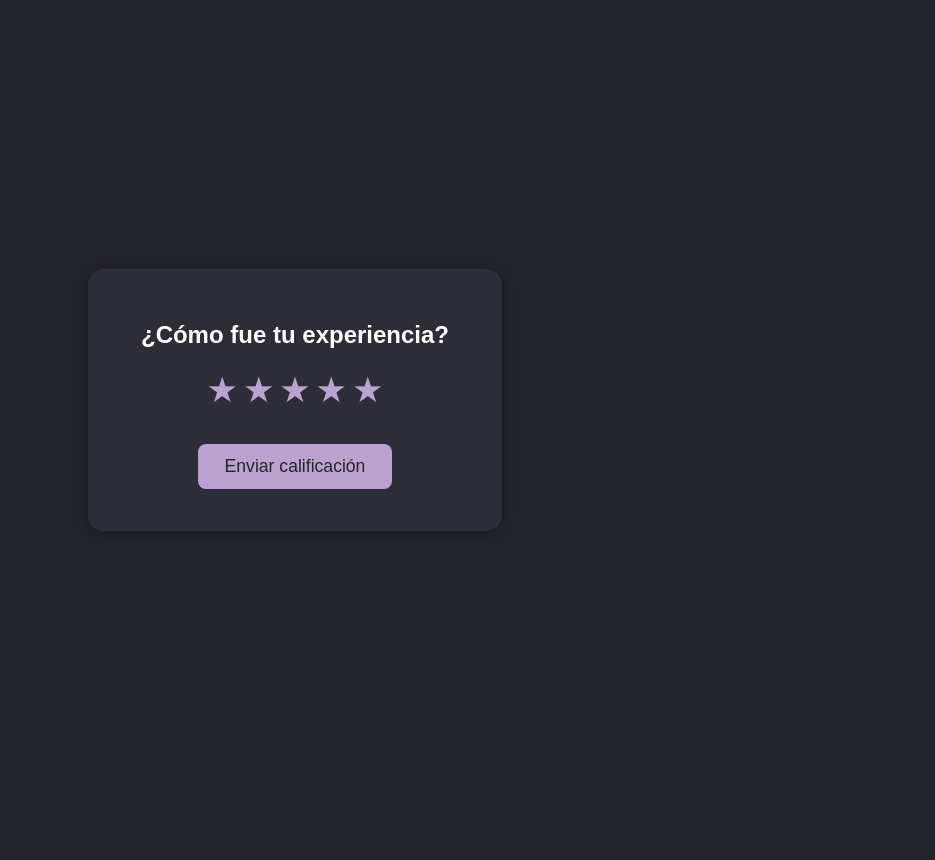
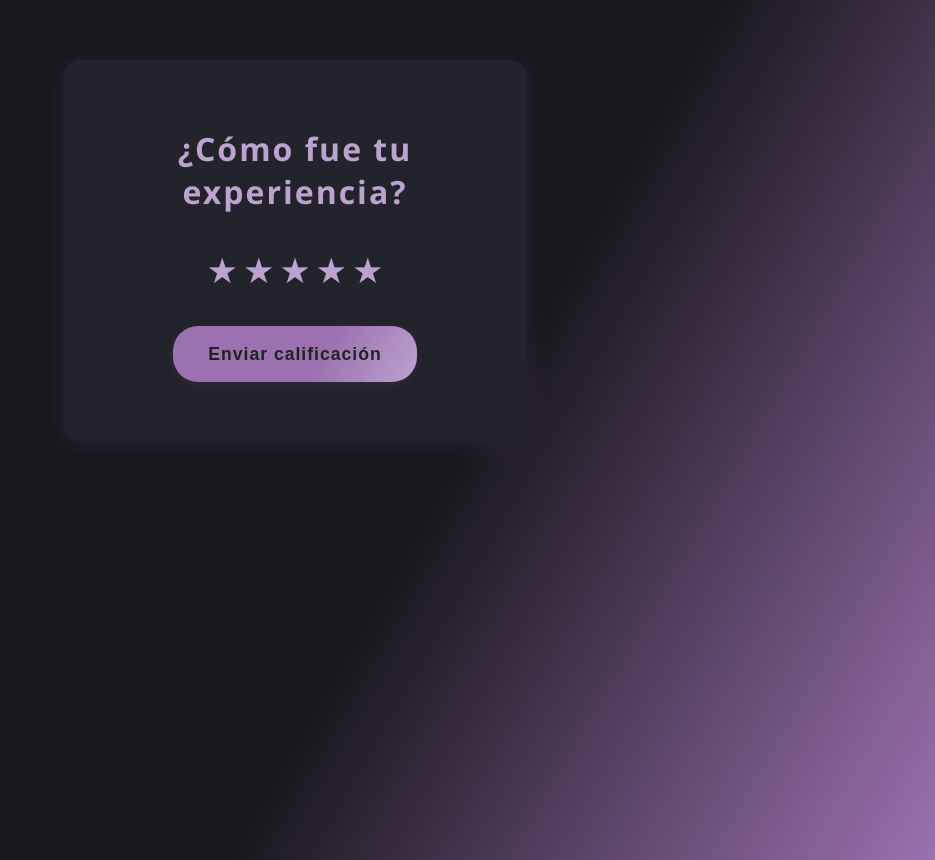
Before and after one commit to Brunosalvatore2604/Proyecto-Barberia, a website: page public/calificar/calificar.html in a window 1280 px wide. Shown: the whole page, without its empty margins (345-1280 px from the left). Before the commit the page ends 800 px from the top, so only its background shows below. Drawn offline with Linux system fonts and the light colour scheme.

Commit message:
calificacion prueba

```diff
--- /dev/null
+++ b/public/calificar/calificar.css
@@ -0,0 +1,72 @@
+body {
+    background: linear-gradient(120deg, #18171c 60%, #9B71B0 100%);
+    font-family: 'Segoe UI', Arial, sans-serif;
+    margin: 0;
+    min-height: 100vh;
+    color: #eee;
+}
+
+.calificar-box {
+    max-width: 400px;
+    margin: 60px auto;
+    background: #23232b;
+    border-radius: 18px;
+    box-shadow: 0 4px 24px rgba(155,113,176,0.13);
+    padding: 2.5em 2em 2em 2em;
+    text-align: center;
+    animation: fadeInUp 1.2s 0.8s both;
+}
+
+@keyframes fadeInUp {
+    0% { opacity: 0; transform: translateY(60px); }
+    100% { opacity: 1; transform: translateY(0); }
+}
+
+.calificar-box h2 {
+    color: #BBA3D0;
+    margin-bottom: 1em;
+    font-size: 2em;
+    font-weight: 900;
+    letter-spacing: 2px;
+}
+
+.estrellas {
+    display: flex;
+    justify-content: center;
+    gap: 0.3em;
+    margin: 1em 0;
+}
+.estrella {
+    font-size: 2.2em;
+    cursor: pointer;
+    color: #BBA3D0;
+    transition: color 0.2s;
+}
+.estrella.selected, .estrella:hover, .estrella:hover ~ .estrella {
+    color: #fff;
+}
+
+.btn {
+    background: linear-gradient(120deg, #9B71B0 60%, #BBA3D0 100%);
+    color: #222;
+    border: none;
+    border-radius: 25px;
+    padding: 1em 2em;
+    font-size: 1.1em;
+    font-weight: 700;
+    letter-spacing: 1px;
+    cursor: pointer;
+    box-shadow: 0 2px 8px rgba(155,113,176,0.10);
+    transition: background 0.2s, color 0.2s, transform 0.2s;
+    margin-top: 1em;
+}
+.btn:hover {
+    background: linear-gradient(120deg, #BBA3D0 60%, #9B71B0 100%);
+    color: #fff;
+    transform: scale(1.04);
+}
+
+.msg {
+    margin-top: 1.5em;
+    font-size: 1.1em;
+}
--- a/public/calificar/calificar.html
+++ b/public/calificar/calificar.html
@@ -4,16 +4,7 @@
     <meta charset="UTF-8">
     <meta name="viewport" content="width=device-width, initial-scale=1.0">
     <title>Calificar servicio - Beauty Club</title>
-    <link rel="stylesheet" href="/style.css">
-    <style>
-        body { background: #23232b; color: #fff; font-family: sans-serif; min-height: 100vh; margin:0; display:flex; flex-direction:column; align-items:center; justify-content:center; }
-        .calificar-box { background: #2d2d38; border-radius: 16px; padding: 2em 2em 1.5em 2em; box-shadow: 0 2px 16px #0004; max-width: 350px; width: 100%; text-align: center; }
-        .estrellas { display: flex; justify-content: center; gap: 0.3em; margin: 1em 0; }
-        .estrella { font-size: 2.2em; cursor: pointer; color: #BBA3D0; transition: color 0.2s; }
-        .estrella.selected, .estrella:hover, .estrella:hover ~ .estrella { color: #fff; }
-        .btn { background: #BBA3D0; color: #23232b; border: none; border-radius: 8px; padding: 0.7em 1.5em; font-size: 1.1em; cursor: pointer; margin-top: 1em; }
-        .msg { margin-top: 1em; font-size: 1.1em; }
-    </style>
+    <link rel="stylesheet" href="/calificar/calificar.css">
 </head>
 <body>
     <div class="calificar-box">
```
Also changed, not shown: api/server.js (+26 -31 lines).
